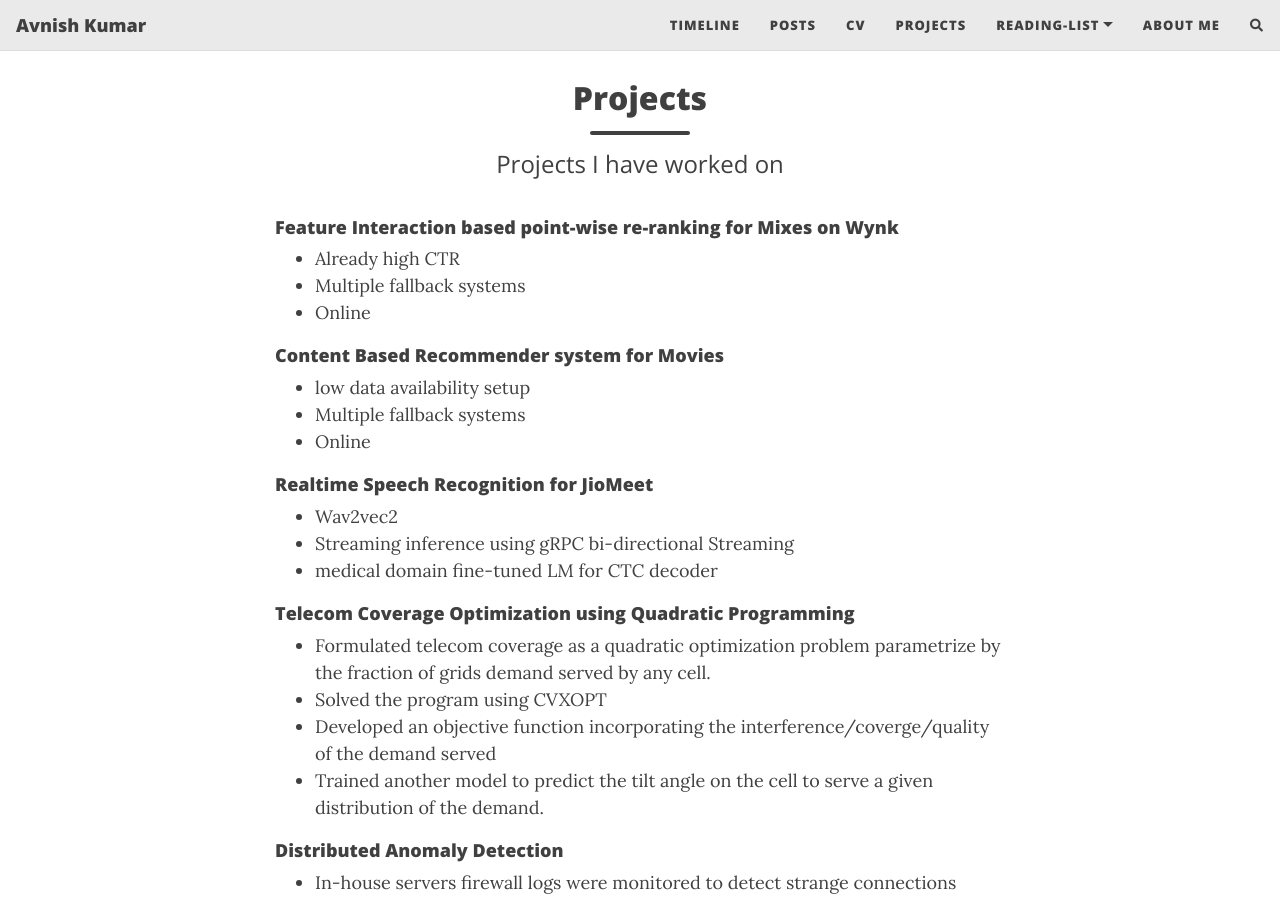
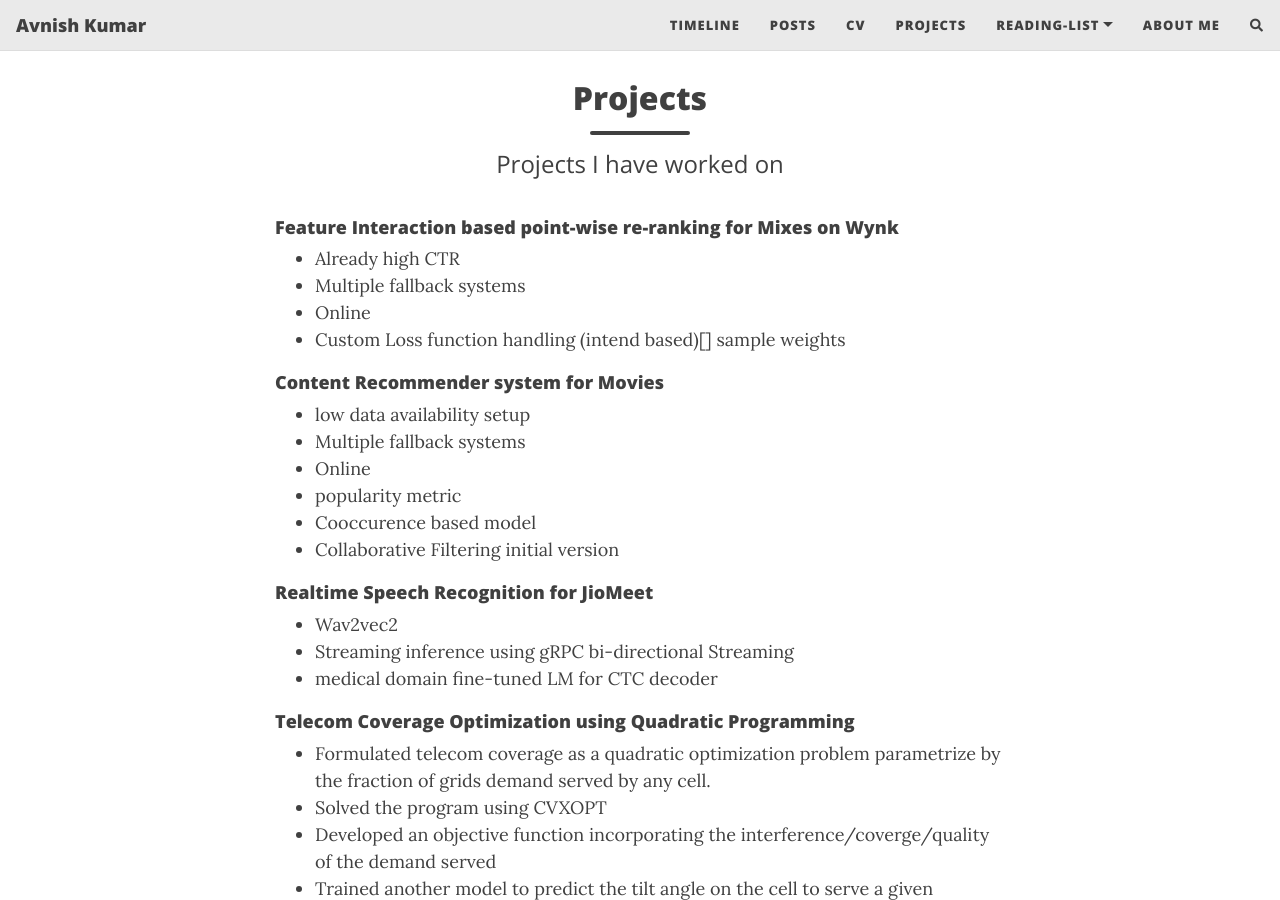
Before and after one commit to kavnish/kavnish.github.io, a Jekyll site: the page built from pages/projects.md, in a window 1280 px wide and 900 px high. Built offline with Jekyll 4.4.1, drawn with Linux system fonts in a browser that asks for light colours; nearby versions of some CDN libraries; comment, search, counter and statistics services are not loaded.

```diff
--- a/pages/projects.md
+++ b/pages/projects.md
@@ -15,12 +15,16 @@ published: true
 - Already high CTR
 - Multiple fallback systems
 - Online
+- Custom Loss function handling (intend based)[] sample weights
 
-#### Content Based Recommender system for Movies
+#### Content Recommender system for Movies
 
 - low data availability setup
 - Multiple fallback systems
 - Online
+- popularity metric
+- Cooccurence based model
+- Collaborative Filtering initial version
 
 #### Realtime Speech Recognition for JioMeet
 
```
Also changed, not shown: pages/blog.md (+4 -4 lines), pages/papers-and-articles.md (+5 -0 lines).
